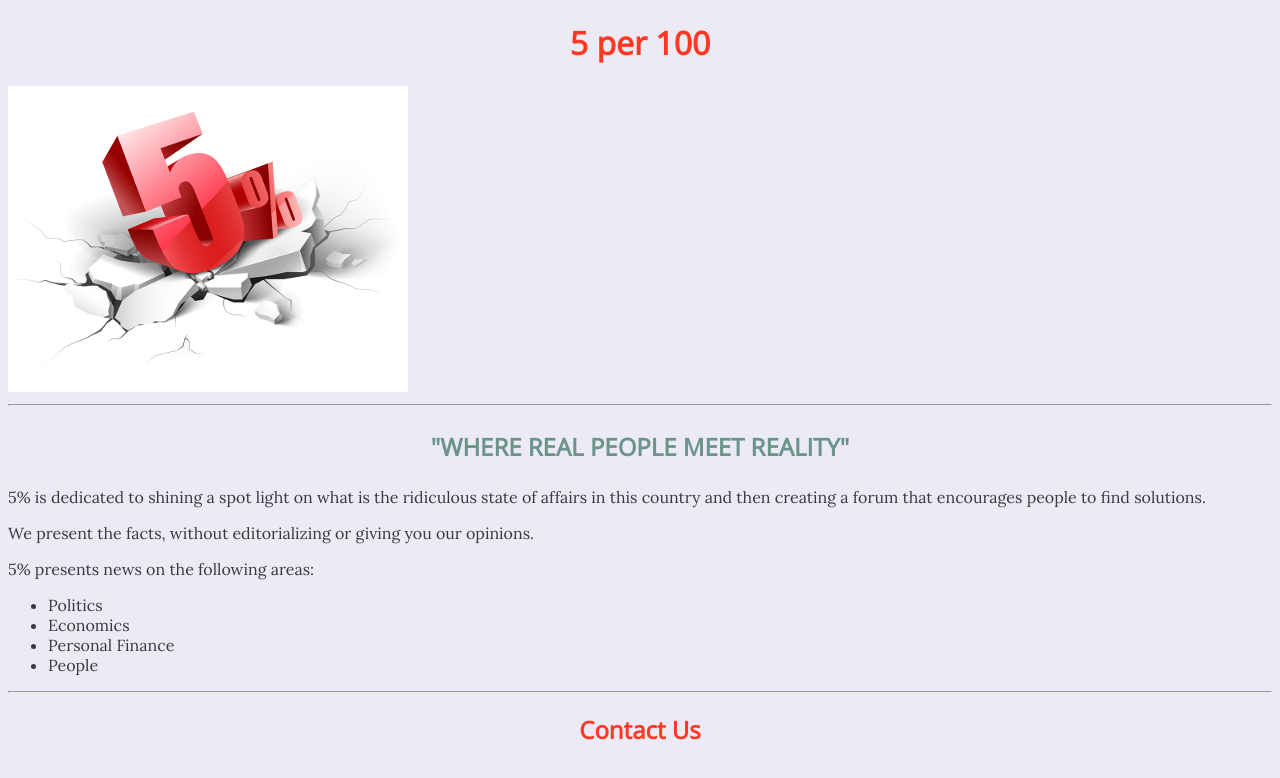
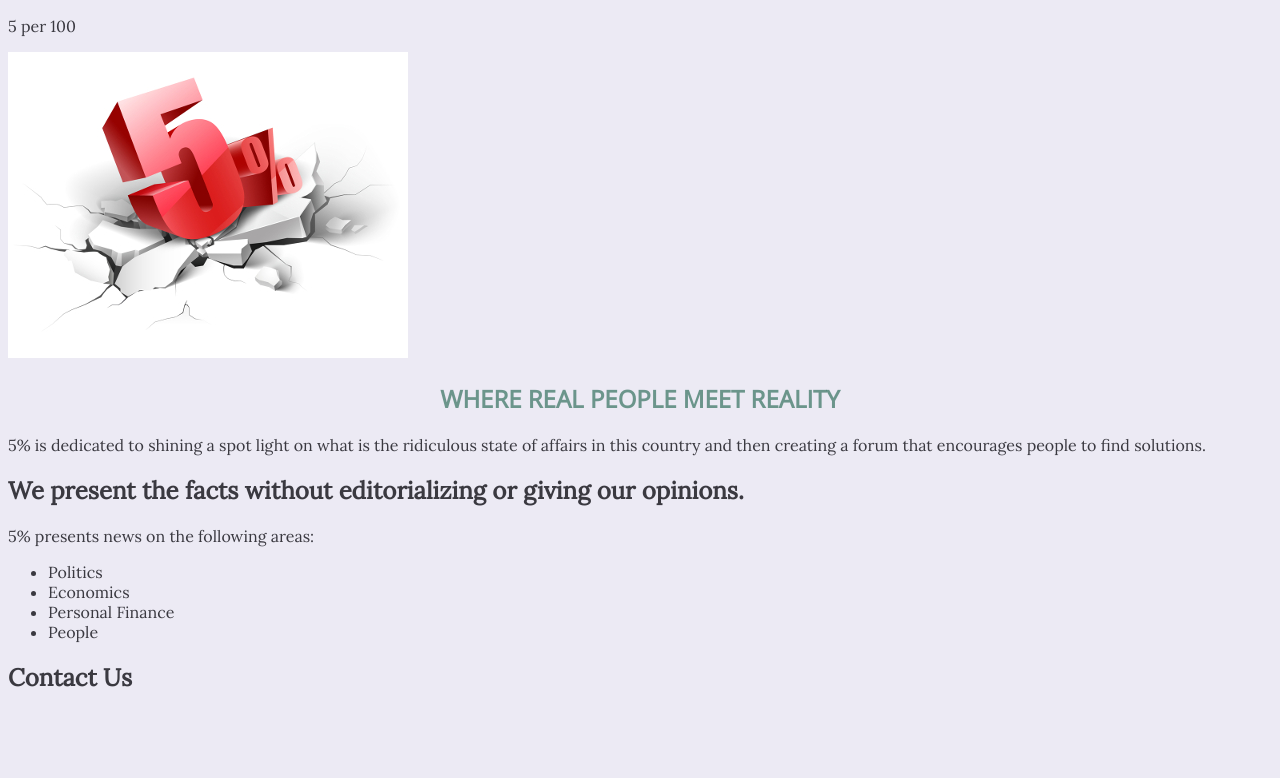
Before and after one commit to cedricsthomas/cedricsthomas.github.io, a plain HTML site: page Unit_4/index.html in a window 1280 px wide. Drawn offline with nearby package versions, Linux system fonts and the light colour scheme.

Commit message:
Update index.html

```diff
--- a/Unit_4/index.html
+++ b/Unit_4/index.html
@@ -4,25 +4,29 @@
 		<title>Home Page</title>
 		<link href='http://fonts.googleapis.com/css?family=Lora' rel='stylesheet' type='text/css'>
 		<link href='http://fonts.googleapis.com/css?family=Open+Sans' rel='stylesheet' type='text/css'>
-		<link rel = "stylesheet" type = "text/css"  href = "CSS/style.css">
+		<link rel="stylesheet" type="text/css"  href="CSS/style.css">
 	</head>
 	<body>
-		<h1>5 per 100</h1>
-		<img src = "images/logo.jpg" alt="Image">
-		<hr>
-		<p id="slogan">"Where real people meet reality"</p>
-		<p>5% is dedicated to shining a spot light on what is the ridiculous state of affairs in this country and then creating a forum that encourages people to find solutions.</p>
-		<p>We present the facts, without editorializing or giving you our opinions.</p>
-		<p>5% presents news on the following areas:</p>
+		<header>
+			<p class="logo">5 per 100</p>
+			<img src="images/logo.jpg" alt="Image">
+		</header>
+		<section id="splash">
+			<h1 id="slogan">Where real people meet reality</h1>
+			<p>5% is dedicated to shining a spot light on what is the ridiculous state of affairs in this country and then creating a forum that encourages people to find solutions.</p>
+		</section>
+		<section id="about">
+			<h2>We present the facts without editorializing or giving our opinions.</h2>
+			<p>5% presents news on the following areas:</p>
 			<ul>
 				<li>Politics</li>
 				<li>Economics</li>
 				<li>Personal Finance</li>
 				<li>People</li>
 			</ul>
-		<hr>
-		<section>
-		<h1>Contact Us</h1>
+		</section>
+		<section id="contact">
+			<h2>Contact Us</h2>
 		</section>
 
 	</body>
```
